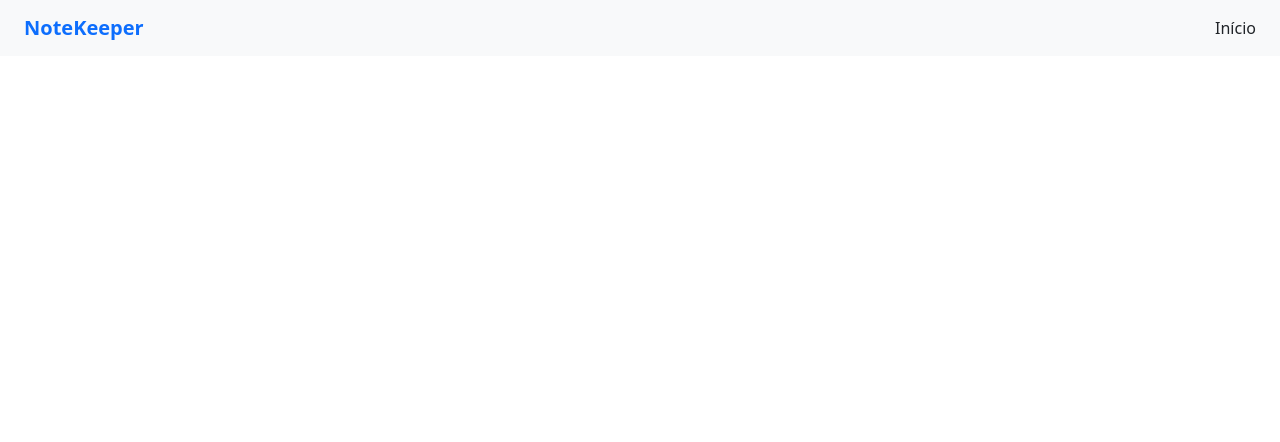
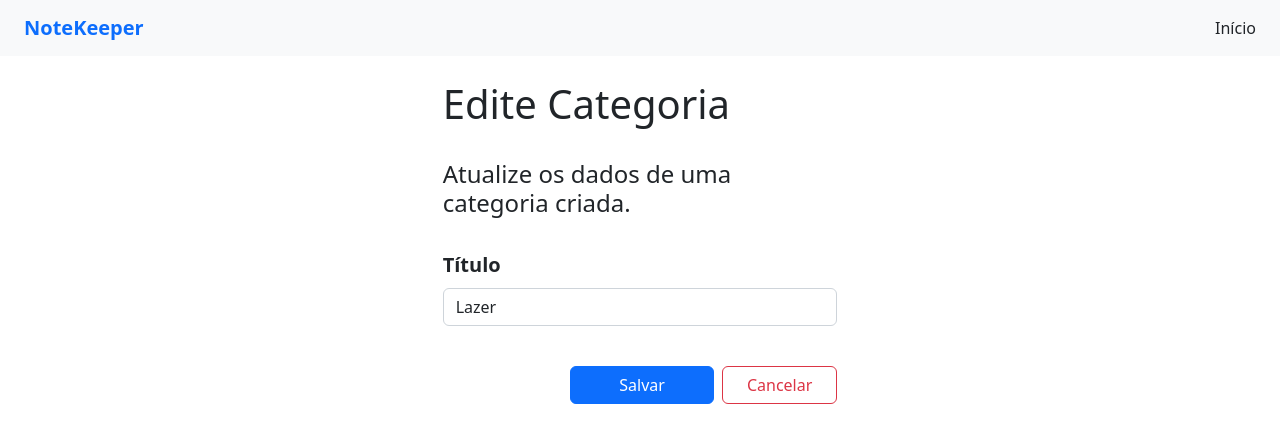
Before and after one commit to academia-do-programador/note-keeper, an Angular app: page /categorias/editar/1 in a window 1280 px wide. Before the commit this address led to /. Shown: the top 442 px of the page. Built offline with nearby package versions, Linux system fonts and the light colour scheme; data requests are answered from the project's data file.

Commit message:
add editar-categoria

```diff
--- a/backend/db.json
+++ b/backend/db.json
@@ -17,7 +17,7 @@
       "id": 4
     },
     {
-      "titulo": "Lavar o cachorro NOVO",
+      "titulo": "Lavar o cachorro EDITADO",
       "id": 5
     }
   ],
--- a/src/app/app-routing.module.ts
+++ b/src/app/app-routing.module.ts
@@ -6,6 +6,7 @@ import { EditarNotaComponent } from './components/notas/editar-nota/editar-nota.
 import { ExcluirNotaComponent } from './components/notas/excluir-nota/excluir-nota.component';
 import { ListarCategoriasComponent } from './components/categorias/listar-categorias/listar-categorias.component';
 import { CriarCategoriaComponent } from './components/categorias/criar-categoria/criar-categoria.component';
+import { EditarCategoriaComponent } from './components/categorias/editar-categoria/editar-categoria.component';
 
 const routes: Routes = [
   {
@@ -38,6 +39,10 @@ const routes: Routes = [
     path: 'categorias/criar',
     component: CriarCategoriaComponent,
   },
+  {
+    path: 'categorias/editar/:id',
+    component: EditarCategoriaComponent,
+  },
 ];
 
 @NgModule({
--- a/src/app/app.module.ts
+++ b/src/app/app.module.ts
@@ -17,6 +17,7 @@ import { ToastrModule } from 'ngx-toastr';
 import { HttpClientModule } from '@angular/common/http';
 import { ListarCategoriasComponent } from './components/categorias/listar-categorias/listar-categorias.component';
 import { CriarCategoriaComponent } from './components/categorias/criar-categoria/criar-categoria.component';
+import { EditarCategoriaComponent } from './components/categorias/editar-categoria/editar-categoria.component';
 
 @NgModule({
   declarations: [
@@ -29,6 +30,7 @@ import { CriarCategoriaComponent } from './components/categorias/criar-categoria
     ExcluirNotaComponent,
     ListarCategoriasComponent,
     CriarCategoriaComponent,
+    EditarCategoriaComponent,
   ],
   imports: [
     BrowserModule,
--- /dev/null
+++ b/src/app/components/categorias/editar-categoria/editar-categoria.component.html
@@ -0,0 +1,30 @@
+<section class="row justify-content-center">
+  <div class="col-lg-4 d-grid gap-4">
+    <h1>Edite Categoria</h1>
+
+    <h2 class="fs-4 fw-light">Atualize os dados de uma categoria criada.</h2>
+
+    <form (submit)="editarCategoria()" class="d-grid gap-3">
+      <div class="mb-3">
+        <label for="titulo" class="form-label fs-5 fw-semibold">Título</label>
+        <input
+          [(ngModel)]="categoria.titulo"
+          type="text"
+          class="form-control"
+          id="titulo"
+          name="titulo"
+        />
+      </div>
+
+      <div class="d-flex gap-2 my-2 justify-content-end">
+        <button type="submit" class="btn btn-primary px-5">Salvar</button>
+        <button
+          routerLink="/categorias/listar"
+          class="btn btn-outline-danger px-4"
+        >
+          Cancelar
+        </button>
+      </div>
+    </form>
+  </div>
+</section>
--- /dev/null
+++ b/src/app/components/categorias/editar-categoria/editar-categoria.component.ts
@@ -0,0 +1,46 @@
+import { Component, OnInit } from '@angular/core';
+import { ActivatedRoute, Router } from '@angular/router';
+import { ToastrService } from 'ngx-toastr';
+import { Categoria } from 'src/app/models/categoria';
+import { CategoriaService } from 'src/app/services/categoria.service';
+
+@Component({
+  selector: 'app-editar-categoria',
+  templateUrl: './editar-categoria.component.html',
+  styleUrls: ['./editar-categoria.component.css'],
+})
+export class EditarCategoriaComponent implements OnInit {
+  categoria: Categoria;
+
+  constructor(
+    private categoriaService: CategoriaService,
+    private toastService: ToastrService,
+    private router: Router,
+    private route: ActivatedRoute
+  ) {
+    this.categoria = new Categoria('');
+  }
+
+  ngOnInit(): void {
+    const id = parseInt(this.route.snapshot.paramMap.get('id')!);
+
+    this.categoriaService
+      .selecionarPorId(id)
+      .subscribe((categoria: Categoria) => {
+        this.categoria = categoria;
+      });
+  }
+
+  editarCategoria(): void {
+    this.categoriaService
+      .editar(this.categoria)
+      .subscribe((categoria: Categoria) => {
+        this.toastService.success(
+          `Categoria "${categoria.titulo}" editada com sucesso!`,
+          'Sucesso'
+        );
+
+        this.router.navigate(['/categorias', 'listar']);
+      });
+  }
+}
```
Also changed, not shown: src/app/components/categorias/editar-categoria/editar-categoria.component.css (added).
